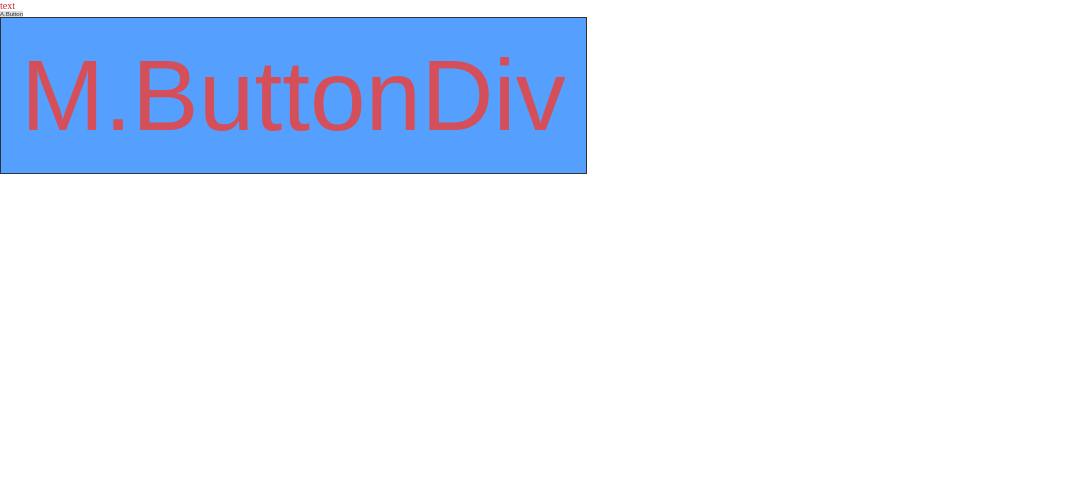
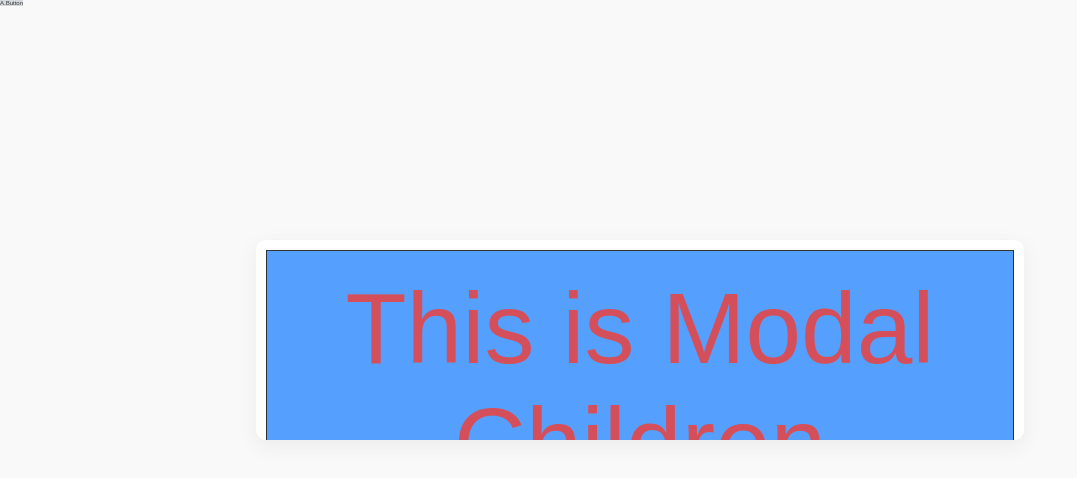
Before and after one commit to boostcamp-2020/Project12-A-Slack-Web, a React app in the folder client/: page / in a window 1280 px wide. Shown: the top 478 px of the page, without its empty margins (0-1077 px from the left). Built offline with nearby package versions, Linux system fonts and the light colour scheme.

Commit message:
feat: add Modal molecule component

```diff
--- a/client/src/App.tsx
+++ b/client/src/App.tsx
@@ -18,8 +18,19 @@ const App = () => {
   return (
     <>
       <GlobalStyle />
-      <A.Text customStyle={{ color: 'red' }}>text</A.Text>
+
       <A.Button customStyle={{ border: 'none' }}>A.Button</A.Button>
+
+      <M.Modal
+        overlayStyle={{ opacity: '0.05' }}
+        modalWrapperStyle={{
+          top: '30%',
+          right: '20%',
+          left: '20%',
+          height: '200px',
+          padding: '10px',
+        }}
+      >
         <M.ButtonDiv
           buttonStyle={buttonStyle}
           textStyle={textStyle}
@@ -27,8 +38,9 @@ const App = () => {
             alert('ButtonDiv Click')
           }}
         >
-        M.ButtonDiv
+          This is Modal Children
         </M.ButtonDiv>
+      </M.Modal>
     </>
   )
 }
--- a/client/src/component/atom/index.ts
+++ b/client/src/component/atom/index.ts
@@ -1,5 +1,7 @@
 import Button from './Button'
 import Image from './Image'
 import Text from './Text'
+import Overlay from './Overlay'
+import ModalWrapper from './ModalWrapper'
 
-export default { Button, Image, Text }
+export default { Button, Image, Text, Overlay, ModalWrapper }
--- /dev/null
+++ b/client/src/component/molecule/Modal.tsx
@@ -0,0 +1,38 @@
+import React, { useState } from 'react'
+import A from '@atom'
+import { OverlayType } from '@atom/Overlay'
+import { ModalWrapperType } from '@atom/ModalWrapper'
+
+namespace ModalType {
+  export interface Props {
+    overlayStyle?: OverlayType.StyleAttributes
+    modalWrapperStyle?: ModalWrapperType.StyleAttributes
+    children?: React.ReactChild
+    onClose?: () => void
+  }
+}
+
+const Modal = ({
+  overlayStyle,
+  modalWrapperStyle,
+  children,
+  onClose,
+}: ModalType.Props) => {
+  const [hidden, setHidden] = useState(false)
+
+  const onModalClose = () => {
+    if (onClose) onClose()
+    setHidden(true)
+  }
+
+  return (
+    <div hidden={hidden}>
+      <A.Overlay customStyle={overlayStyle} onClick={onModalClose} />
+      <A.ModalWrapper customStyle={modalWrapperStyle}>
+        {children}
+      </A.ModalWrapper>
+    </div>
+  )
+}
+
+export default Modal
--- a/client/src/component/molecule/index.ts
+++ b/client/src/component/molecule/index.ts
@@ -1,3 +1,4 @@
 import ButtonDiv from './ButtonDiv'
+import Modal from './Modal'
 
-export default { ButtonDiv }
+export default { ButtonDiv, Modal }
```
Lines whose indentation alone changed are shown as unchanged.
